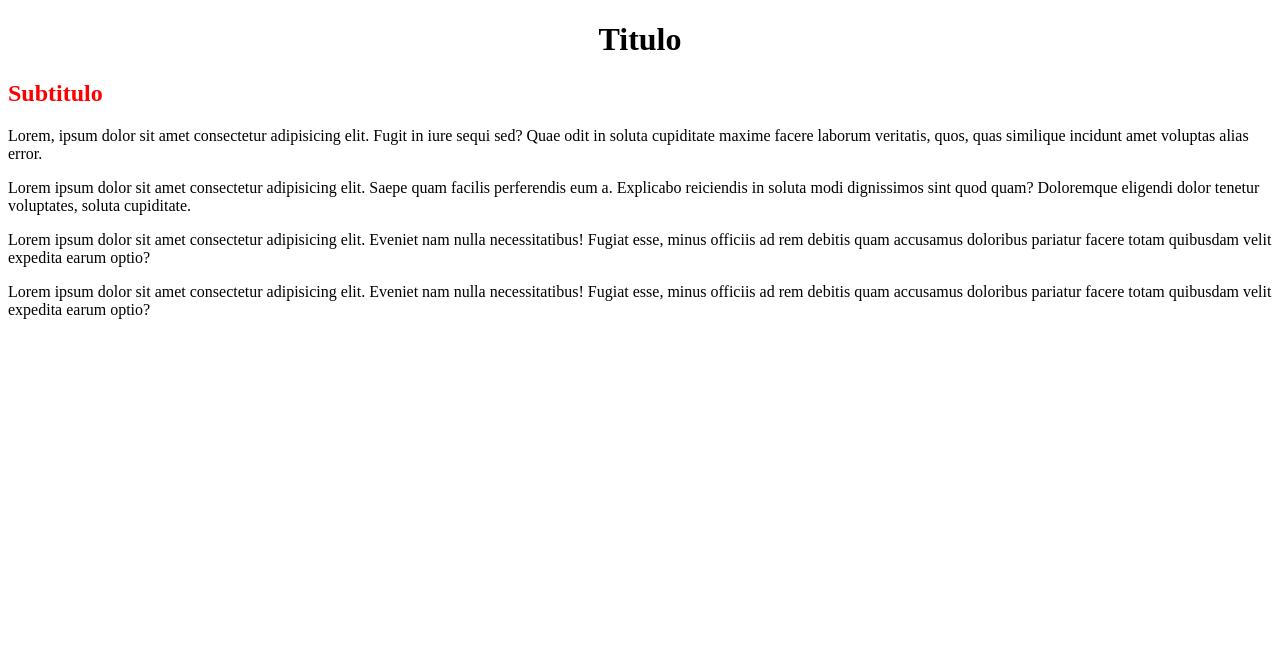
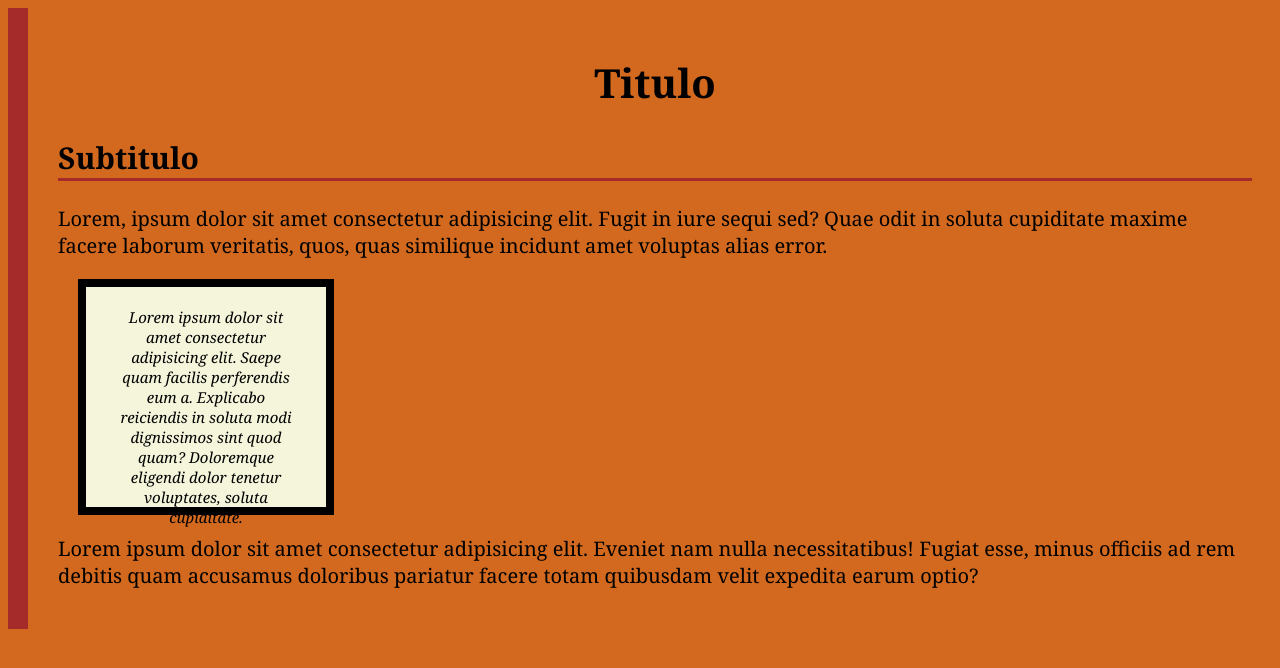
Before and after one commit to JesicaArispe/practica-css, a plain HTML site: page index.html in a window 1280 px wide. Drawn offline with Linux system fonts and the light colour scheme.

Commit message:
mejoras en la pagina

```diff
--- a/index.html
+++ b/index.html
@@ -6,14 +6,14 @@
         <link rel="stylesheet" href="styles.css">
 
     </head>
-    <body>
+    <body class="cuerpo">
         <div class="news">
             <h1 class="news-tittle">Titulo</h1>
             <h2 class="news-Subtitle">Subtitulo</h2>
-            <p class="blog-text">Lorem, ipsum dolor sit amet consectetur adipisicing elit. Fugit in iure sequi sed? Quae odit in soluta cupiditate maxime facere laborum veritatis, quos, quas similique incidunt amet voluptas alias error.</p>
+            <div class="blog-text">Lorem, ipsum dolor sit amet consectetur adipisicing elit. Fugit in iure sequi sed? Quae odit in soluta cupiditate maxime facere laborum veritatis, quos, quas similique incidunt amet voluptas alias error.<div>
             <p class="blog-quote">Lorem ipsum dolor sit amet consectetur adipisicing elit. Saepe quam facilis perferendis eum a. Explicabo reiciendis in soluta modi dignissimos sint quod quam? Doloremque eligendi dolor tenetur voluptates, soluta cupiditate.</p>
             <p class="blog-text">Lorem ipsum dolor sit amet consectetur adipisicing elit. Eveniet nam nulla necessitatibus! Fugiat esse, minus officiis ad rem debitis quam accusamus doloribus pariatur facere totam quibusdam velit expedita earum optio?</p>
-            <p class="blog-text">Lorem ipsum dolor sit amet consectetur adipisicing elit. Eveniet nam nulla necessitatibus! Fugiat esse, minus officiis ad rem debitis quam accusamus doloribus pariatur facere totam quibusdam velit expedita earum optio?</p>
+
         </div>
 
 
--- a/styles.css
+++ b/styles.css
@@ -1,8 +1,30 @@
+.cuerpo{
+    background-color: chocolate;
+    font-family: "Georgia";
+    border: 10px;
+    border-left: 20px solid brown;
+    padding: 20px 20px 20px 30px;
+    font-size: 20px;
+}
+.news-tittle{
+    color: black;
+    text-align:center;
 
+}
+.news-Subtitle{
+    text-align: left;
+    color: black;
+    border-bottom: 3px solid brown
+}
+.blog-quote{
+    background-color: beige;
+    padding: 20px 30px 20px 30px;
+    font-style: italic;
+    font-size: 15px;
+    margin:20px;
+    border: 8px solid black;
+    height: 180px;
+    width: 180px;
+    text-align: center;
 
-h1{
-    text-align:center;
 }
-h2{
-    color: red
-}
```
